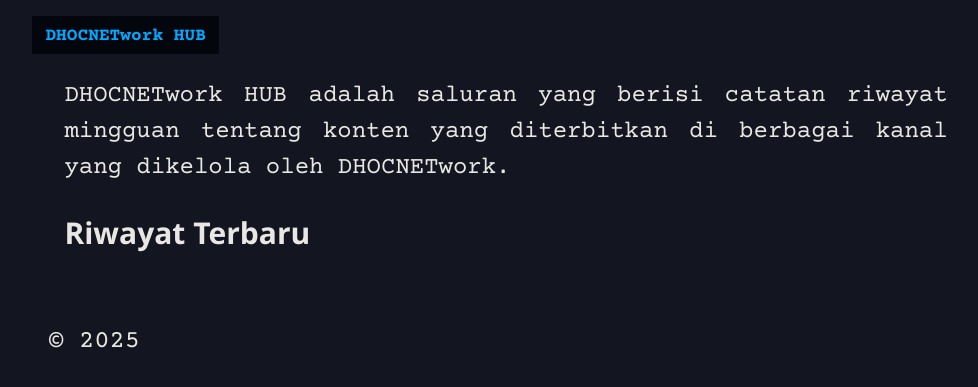
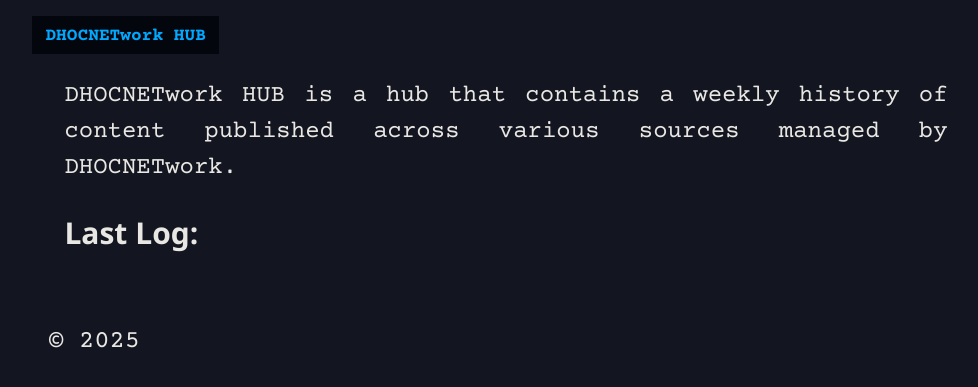
Before and after one commit to dhocnet/dhocnet.github.io, a Jekyll site: the page built from index.md, in a window 1280 px wide. Shown: the top 387 px of the page, without its empty margins (134-1112 px from the left). Built offline with Jekyll 4.4.1, drawn with Linux system fonts in a browser that asks for light colours; some web fonts are replaced.

Commit message:
Update home.html

```diff
--- a/_layouts/home.html
+++ b/_layouts/home.html
@@ -5,13 +5,13 @@ layout: default
   <section class="home-panel">
     </h2>
     <p class="w3-xlarge">
-      DHOCNETwork HUB adalah saluran yang berisi catatan riwayat mingguan tentang konten yang diterbitkan di berbagai kanal yang dikelola oleh DHOCNETwork.
+      DHOCNETwork HUB is a hub that contains a weekly history of content published across various sources managed by DHOCNETwork.
     </p>
   </section>
 
   <!-- Panel Post -->
   <section class="post-panel">
-    <h2 style="font-weight: bold;">Riwayat Terbaru</h2>
+    <h2 style="font-weight: bold;">Last Log:</h2>
     <ul>
       {% for post in site.posts limit:2 %}
         <li>
```
